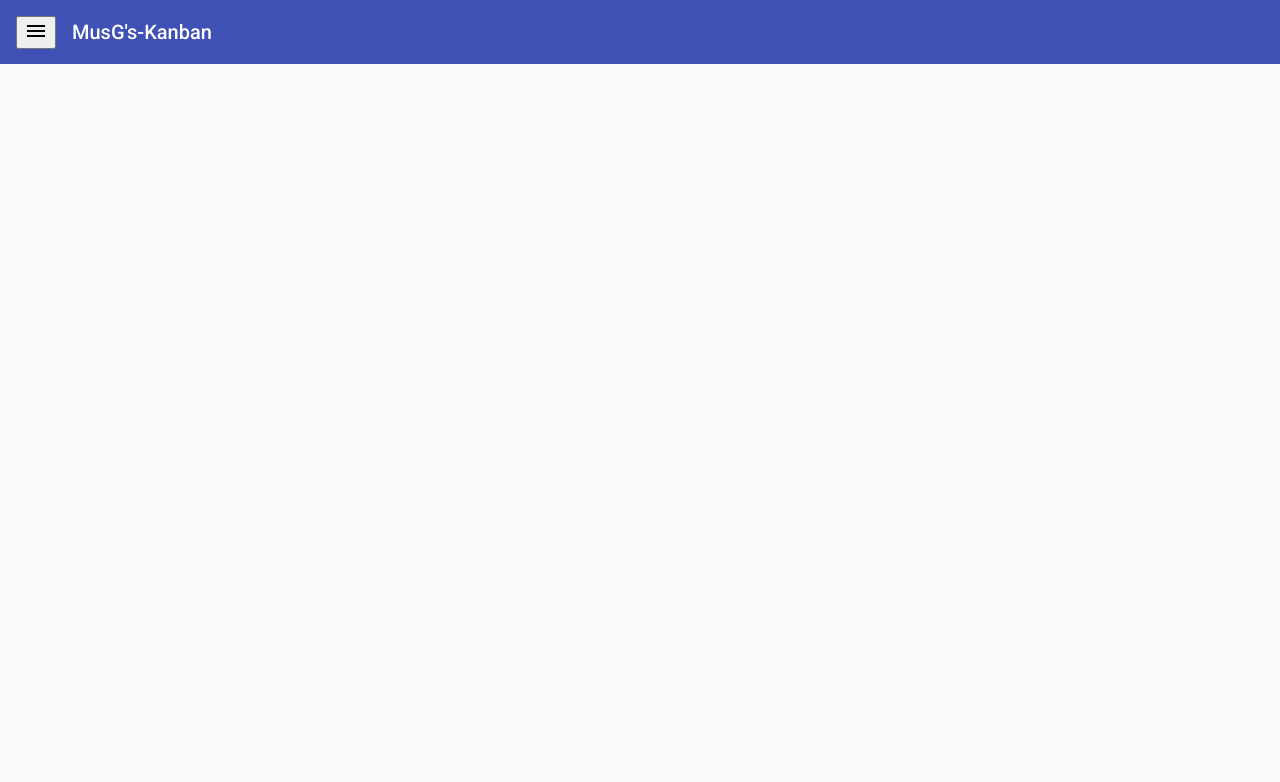
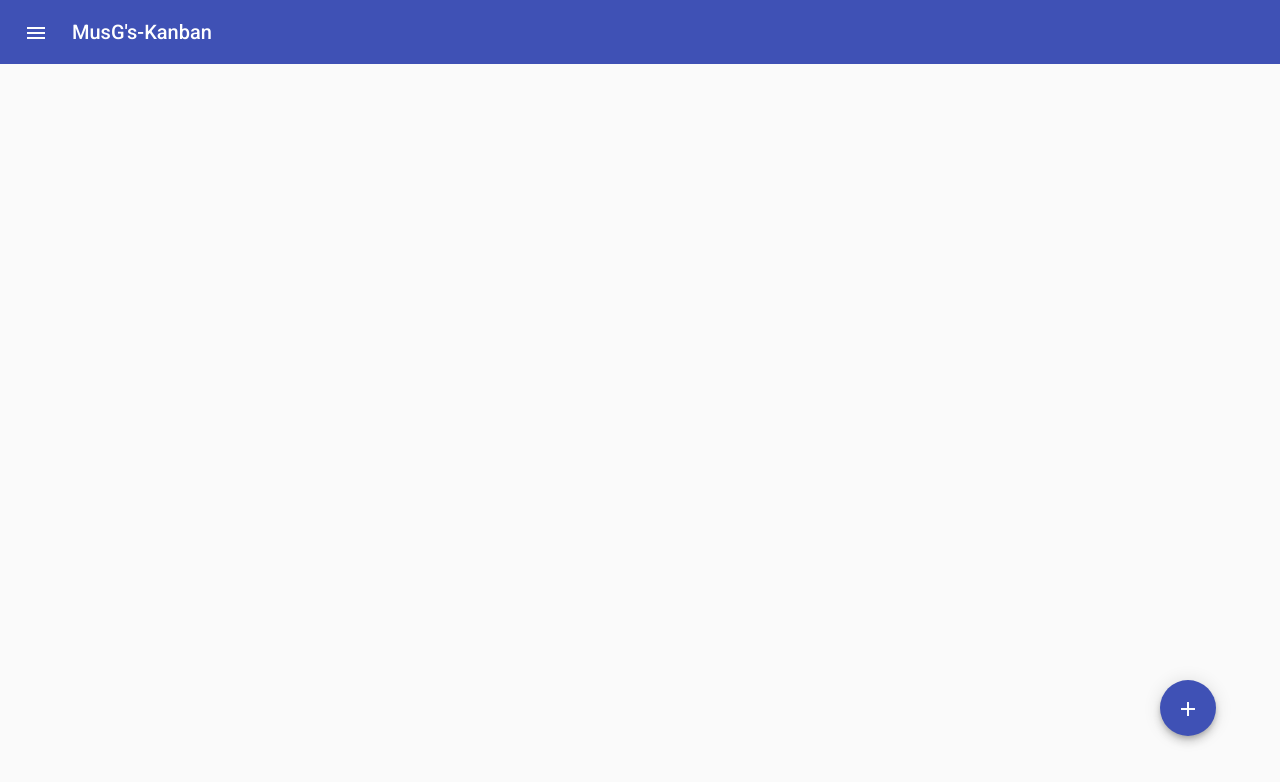
Before and after one commit to MustafaGuer/MusG-Kanban, an Angular app: page / in a window 1280 px wide. Shown: the top 782 px of the page. Built offline with nearby package versions, Linux system fonts and the light colour scheme.

Commit message:
added dialogue

```diff
--- a/src/app/app-routing.module.ts
+++ b/src/app/app-routing.module.ts
@@ -1,7 +1,10 @@
 import { NgModule } from '@angular/core';
 import { RouterModule, Routes } from '@angular/router';
+import { KanbanBoardComponent } from './kanban-board/kanban-board.component';
 
-const routes: Routes = [];
+const routes: Routes = [
+  {path: '', component: KanbanBoardComponent}
+];
 
 @NgModule({
   imports: [RouterModule.forRoot(routes)],
--- a/src/app/app.component.html
+++ b/src/app/app.component.html
@@ -6,7 +6,7 @@
         </div>
 
         <ul class="side-menu">
-            <li><mat-icon>dashboard</mat-icon>Dashboard</li>
+            <li><mat-icon>dashboard</mat-icon>Kanban</li>
         </ul>
     </mat-drawer>
 
@@ -17,4 +17,8 @@
         <span>MusG's-Kanban</span>
     </mat-toolbar>
 
+    <div class="router-container">
+        <router-outlet></router-outlet>
+    </div>
+
   </mat-drawer-container>
--- a/src/app/app.component.scss
+++ b/src/app/app.component.scss
@@ -41,3 +41,7 @@
     cursor: pointer;
     margin-right: 16px;
 }
+
+.router-container {
+    height: calc(100vh - 64px);
+}
--- /dev/null
+++ b/src/app/dialogue-add-task/dialogue-add-task.component.html
@@ -0,0 +1,12 @@
+<mat-card class="card">
+    <mat-card-header>
+        <mat-card-title>Add Task</mat-card-title>
+    </mat-card-header>
+    <mat-card-content>
+
+    </mat-card-content>
+    <mat-card-actions>
+        <button mat-button (click)="onNoClick()">Close</button>
+        <button mat-button cdkFocusInitial>Save</button>
+    </mat-card-actions>
+</mat-card>
--- /dev/null
+++ b/src/app/dialogue-add-task/dialogue-add-task.component.ts
@@ -0,0 +1,20 @@
+import { Component, OnInit } from '@angular/core';
+import { MatDialogRef } from '@angular/material/dialog';
+
+@Component({
+  selector: 'app-dialogue-add-task',
+  templateUrl: './dialogue-add-task.component.html',
+  styleUrls: ['./dialogue-add-task.component.scss']
+})
+export class DialogueAddTaskComponent implements OnInit {
+
+  constructor( public dialogRef: MatDialogRef<DialogueAddTaskComponent> ) { }
+
+  ngOnInit(): void {
+  }
+
+
+  onNoClick(): void {
+    this.dialogRef.close();
+  }
+}
--- /dev/null
+++ b/src/app/kanban-board/kanban-board.component.html
@@ -0,0 +1,3 @@
+<button class="add-btn" mat-raised-button (click)="openDialog()" mat-fab color="primary" matTooltip="Add Task">
+    <mat-icon>add</mat-icon>
+</button>
--- /dev/null
+++ b/src/app/kanban-board/kanban-board.component.scss
@@ -0,0 +1,5 @@
+.add-btn {
+    position: absolute;
+    right: 64px;
+    bottom: 64px;
+}
--- /dev/null
+++ b/src/app/kanban-board/kanban-board.component.ts
@@ -0,0 +1,23 @@
+import { Component, OnInit } from '@angular/core';
+import { MatDialog } from '@angular/material/dialog';
+import { DialogueAddTaskComponent } from '../dialogue-add-task/dialogue-add-task.component';
+
+@Component({
+  selector: 'app-kanban-board',
+  templateUrl: './kanban-board.component.html',
+  styleUrls: ['./kanban-board.component.scss']
+})
+export class KanbanBoardComponent implements OnInit {
+
+  constructor(public dialog: MatDialog) { }
+
+  ngOnInit(): void {
+  }
+
+  openDialog(): void {
+    const dialogRef = this.dialog.open(DialogueAddTaskComponent, {
+      width: '250px',
+    });
+  }
+
+}
```
Also changed, not shown: src/app/app.module.ts (+19 -6 lines), src/app/dialogue-add-task/dialogue-add-task.component.scss (added), 2 other files (tests, documents, lock files or other folders).
